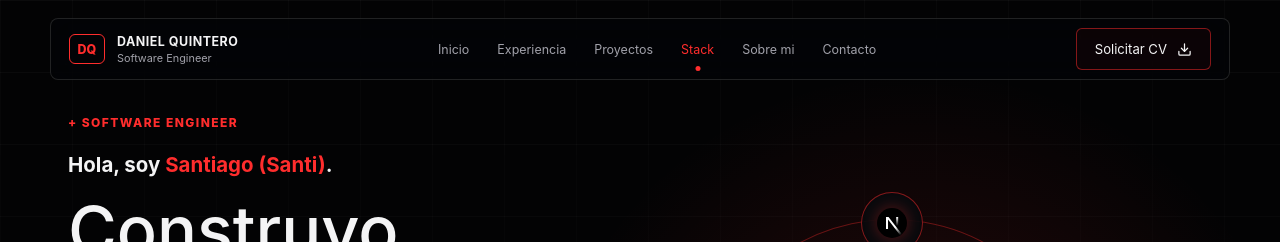
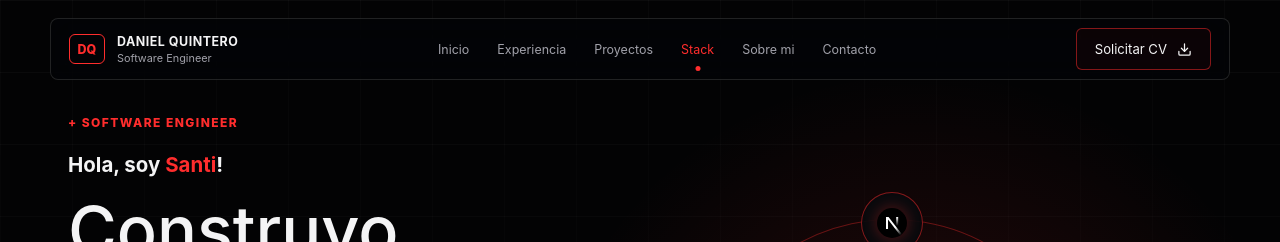
Before and after one commit to DanielSQN/mi-portafolio-web, a Next.js app: page / in a window 1280 px wide. Shown: the top 242 px of the page. Built offline with nearby package versions, Linux system fonts and the light colour scheme; no server answers.

Commit message:
Update hero greeting and profile photo

```diff
--- a/src/components/HeroSection.js
+++ b/src/components/HeroSection.js
@@ -24,7 +24,7 @@ export default function HeroSection() {
         <Reveal className="hero-copy">
           <p className="eyebrow">+ {profile.eyebrow}</p>
           <p className="hero-intro">
-            Hola, soy <span>{profile.preferredName || profile.name}</span>.
+            Hola, soy <span>{profile.preferredName || profile.name}</span>!
           </p>
           <h1>{profile.headline.replace("generan impacto.", "")}<span>generan impacto.</span></h1>
           <p>{profile.summary}</p>
--- a/src/data/portfolio.js
+++ b/src/data/portfolio.js
@@ -1,6 +1,6 @@
 export const profile = {
   name: "Daniel Quintero",
-  preferredName: "Santiago (Santi)",
+  preferredName: "Santi",
   role: "Software Engineer",
   eyebrow: "Software Engineer",
   headline: "Construyo soluciones que generan impacto.",
```
Also changed, not shown: public/profile/daniel-quintero.png (added).
